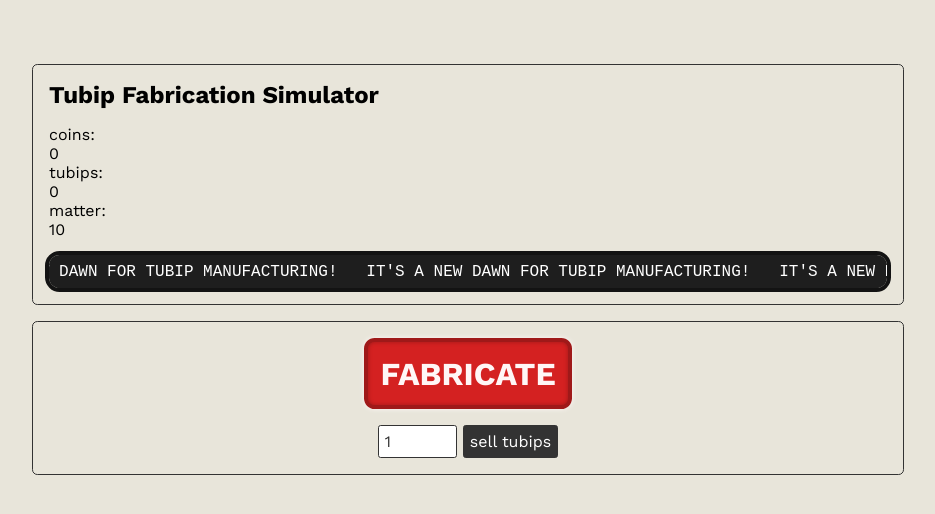
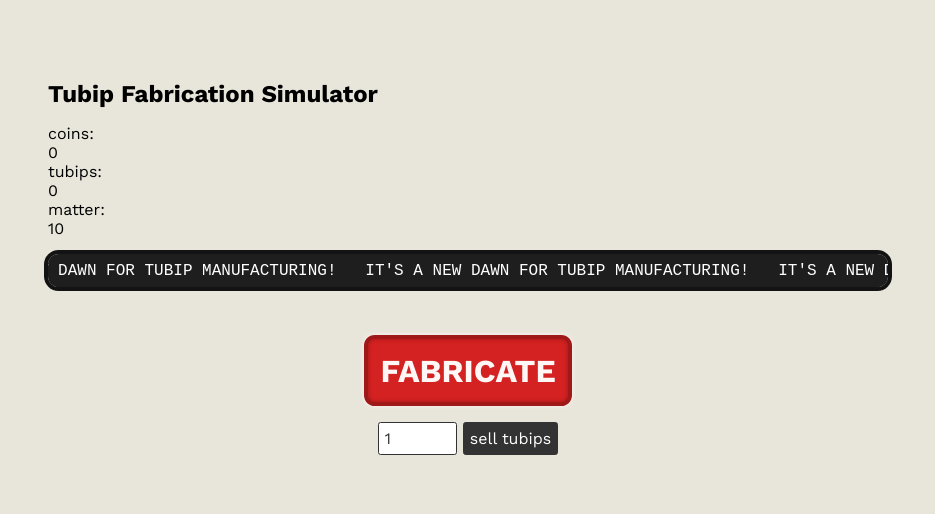
Before and after one commit to hs7t/tubip-fabrication-simulator, a Svelte app: page / in a window 1280 px wide. Shown: the top 514 px of the page, without its empty margins (32-967 px from the left). Built offline with nearby package versions, Linux system fonts and the light colour scheme.

Commit message:
remove section border

```diff
--- a/src/App.svelte
+++ b/src/App.svelte
@@ -42,7 +42,6 @@
 
     padding: 1em;
     gap: 1em;
-    border: solid 1pt var(--t-color-primary);
 
     border-radius: var(--t-radius-large);
   }
```
